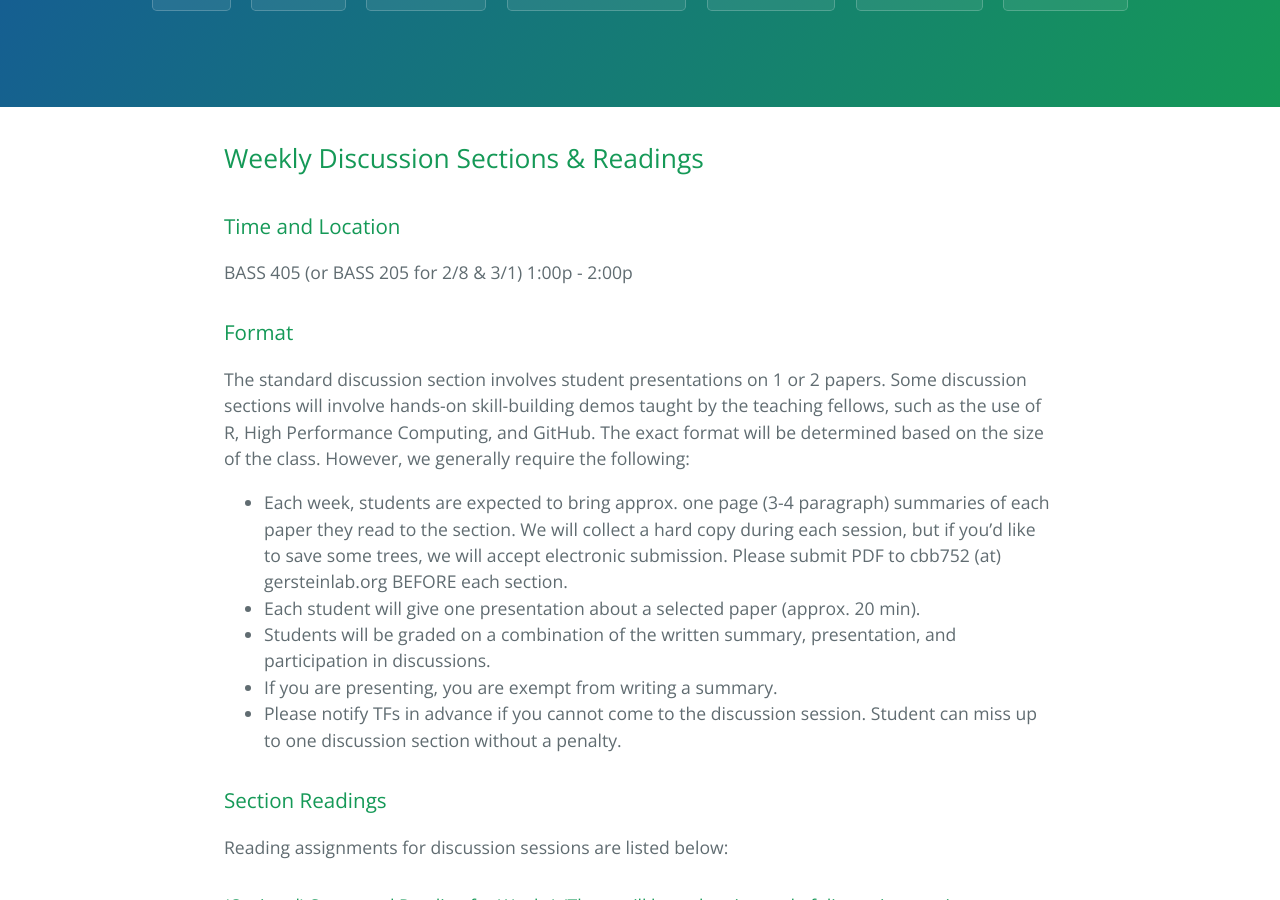
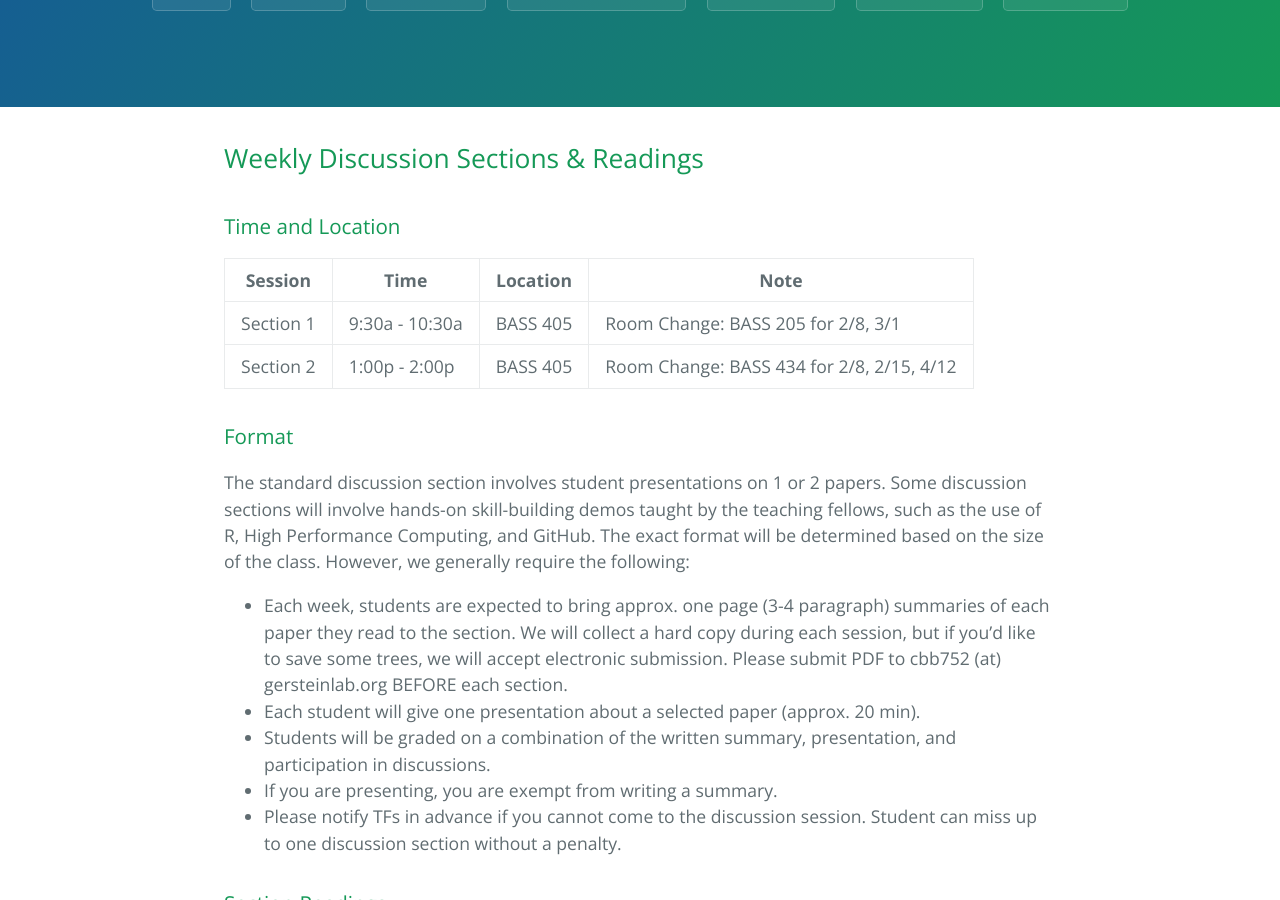
Before and after one commit to gersteinlab/cbb752b19, a Jekyll site: the page built from discussion.md, in a window 1280 px wide and 900 px high, scrolled down 307 px. Built offline with Jekyll 4.4.1, drawn with Linux system fonts in a browser that asks for light colours.

Commit message:
Update discussion.md

```diff
--- a/discussion.md
+++ b/discussion.md
@@ -7,8 +7,10 @@ layout: page
 
 ### Time and Location
 
-BASS 405 (or BASS 205 for 2/8 & 3/1)
-1:00p - 2:00p
+| Session | Time | Location | Note |
+| --- | --- | --- | --- |
+| Section 1 | 9:30a - 10:30a | BASS 405 | Room Change: BASS 205 for 2/8, 3/1 |
+| Section 2 | 1:00p - 2:00p | BASS 405 | Room Change: BASS 434 for 2/8, 2/15, 4/12 |
 
 ### Format
 
```
